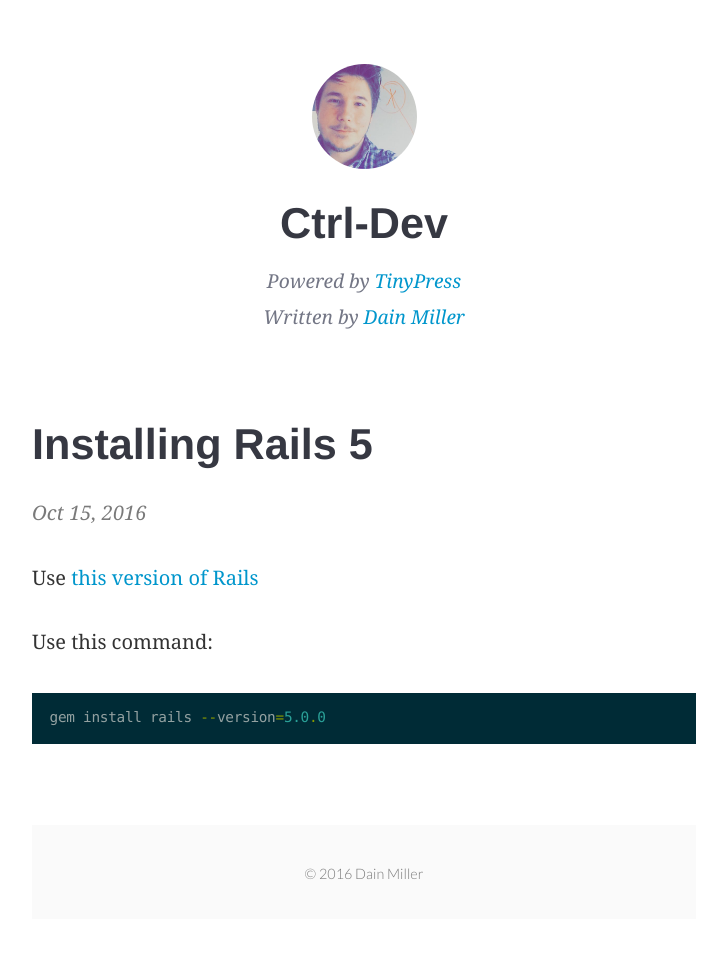
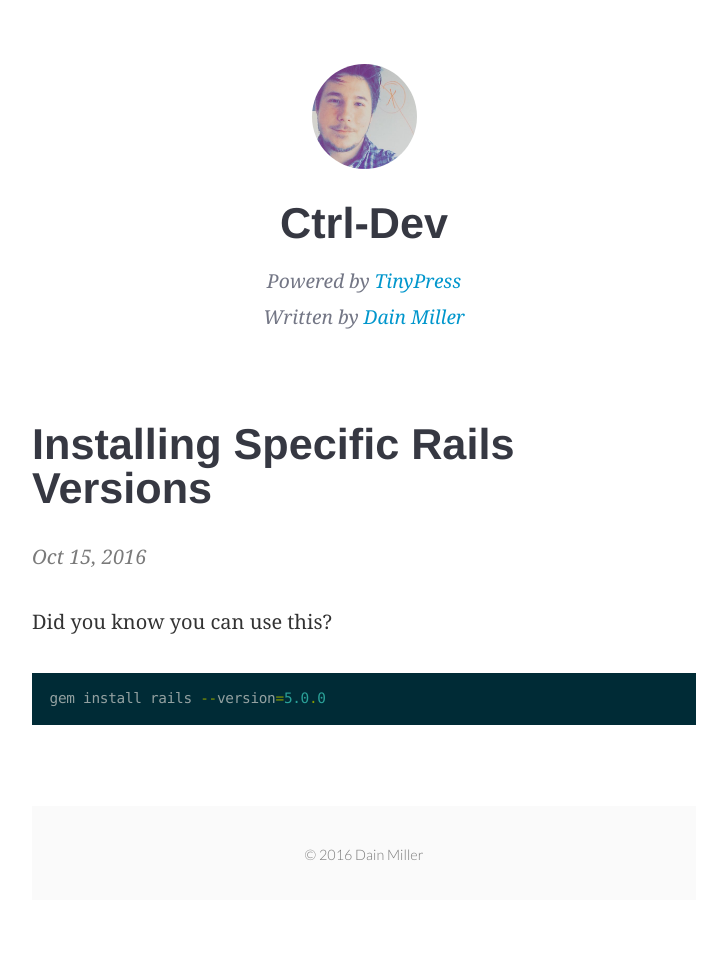
Before and after one commit to mraiur/dainmiller.github.io, a Jekyll site: the page built from _posts/2016-10-15-installing-rails-5.markdown, in a window 1280 px wide. Shown: the whole page, without its empty margins (276-1003 px from the left). Built offline with Jekyll 4.4.1, drawn with Linux system fonts in a browser that asks for light colours.

Commit message:
Post update: Installing Rails 5

````diff
--- a/_posts/2016-10-15-installing-rails-5.markdown
+++ b/_posts/2016-10-15-installing-rails-5.markdown
@@ -1,11 +1,9 @@
 ---
 published: true
-title: Installing Rails 5
+title: Installing Specific Rails Versions
 layout: post
 ---
-Use [this version of Rails](https://rubygems.org/gems/rails/versions/5.0.0)
-
-Use this command:
+Did you know you can use this?
 
 ```ruby
 gem install rails --version=5.0.0
````
